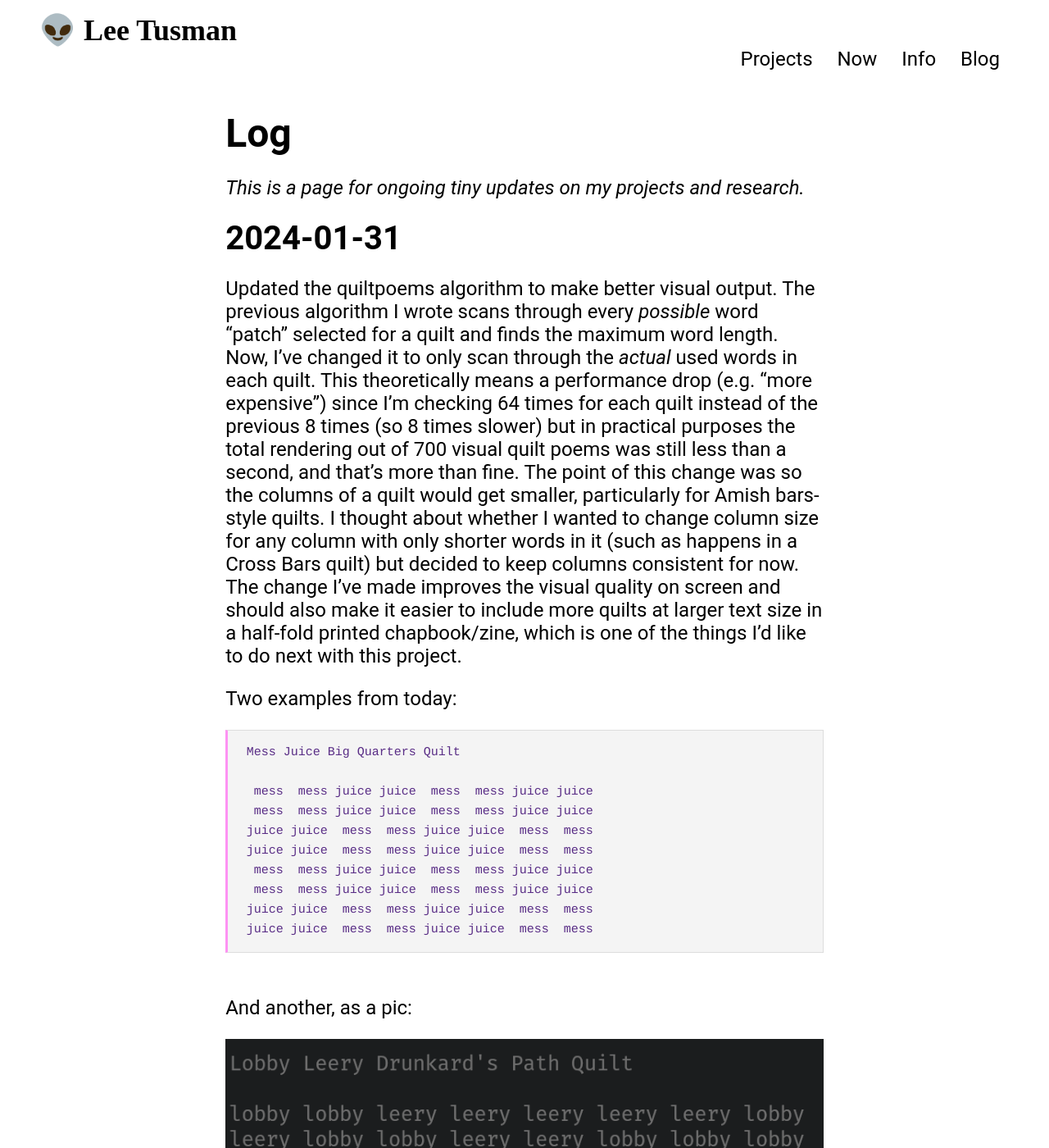
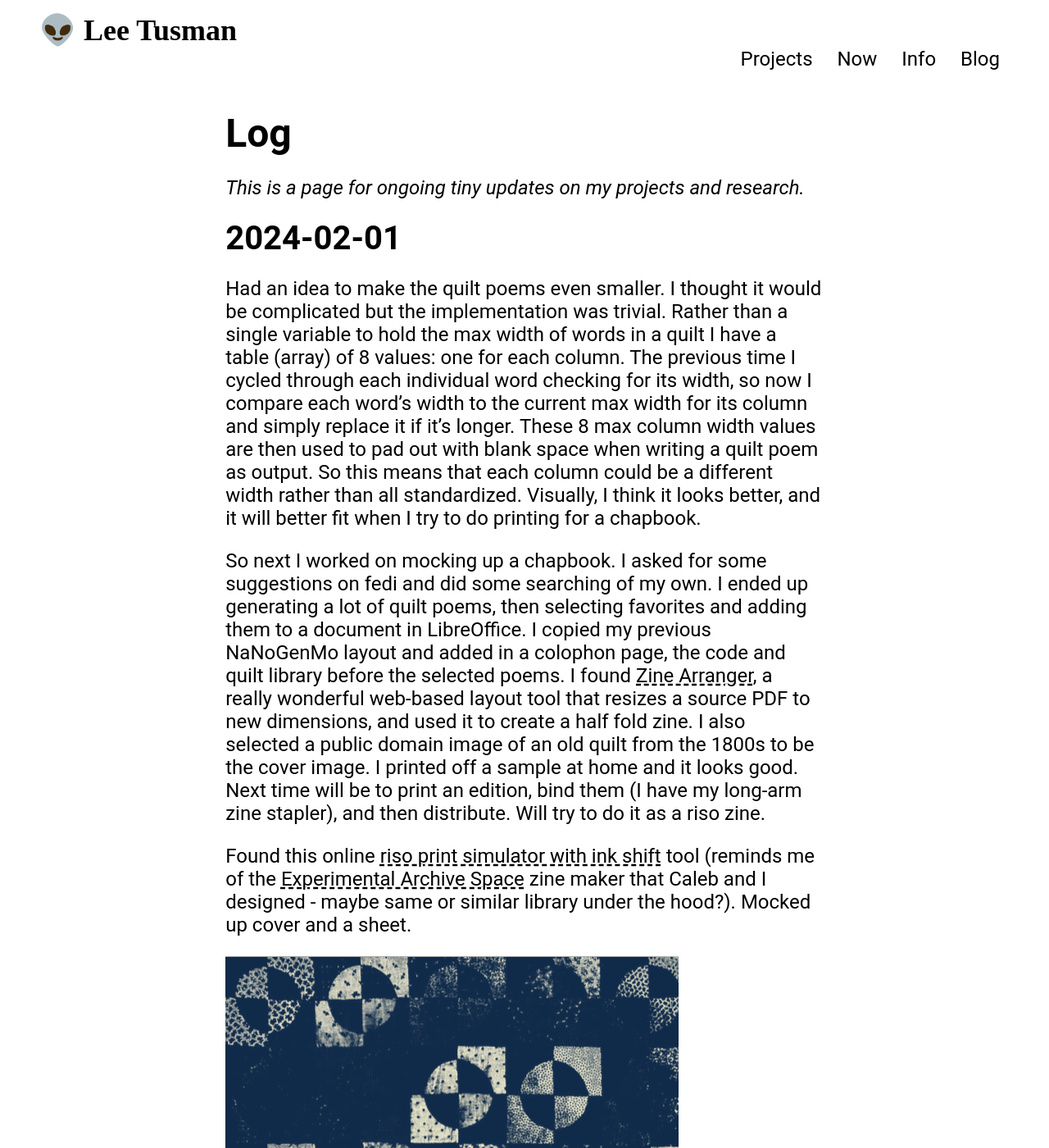
Before and after one commit to lee2sman/nosebook, a Jekyll site: the page built from log.md, in a window 1280 px wide and 1400 px high. Shown: the whole window at 82% size. Built offline with Jekyll 4.4.1, drawn with Linux system fonts in a browser that asks for light colours; some web fonts are replaced.

Commit message:
update log

```diff
--- a/log.md
+++ b/log.md
@@ -7,6 +7,18 @@ permalink: /log/
 # Log
 
 *This is a page for ongoing tiny updates on my projects and research.*
+
+## 2024-02-01
+
+Had an idea to make the quilt poems even smaller. I thought it would be complicated but the implementation was trivial. Rather than a single variable to hold the max width of words in a quilt I have a table (array) of 8 values: one for each column. The previous time I cycled through each individual word checking for its width, so now I compare each word's width to the current max width for its column and simply replace it if it's longer. These 8 max column width values are then used to pad out with blank space when writing a quilt poem as output. So this means that each column could be a different width rather than all standardized. Visually, I think it looks better, and it will better fit when I try to do printing for a chapbook.
+
+So next I worked on mocking up a chapbook. I asked for some suggestions on fedi and did some searching of my own. I ended up generating a lot of quilt poems, then selecting favorites and adding them to a document in LibreOffice. I copied my previous NaNoGenMo layout and added in a colophon page, the code and quilt library before the selected poems. I found [Zine Arranger](https://nashhigh.itch.io/zinearranger), a really wonderful web-based layout tool that resizes a source PDF to new dimensions, and used it to create a half fold zine. I also selected a public domain image of an old quilt from the 1800s to be the cover image. I printed off a sample at home and it looks good. Next time will be to print an edition, bind them (I have my long-arm zine stapler), and then distribute. Will try to do it as a riso zine.
+
+Found this online [riso print simulator with ink shift](https://risottostudio.com/pages/print-simulator-ink-shift) tool (reminds me of the [Experimental Archive Space](https://www.experimentalarchive.space/) zine maker that Caleb and I designed - maybe same or similar library under the hood?). Mocked up cover and a sheet.
+
+![Mockup of a riso-printed cover]({{"/images/log/riso-cover-mock.png" | absolute_url}})
+
+![Mockup of a riso-printed sheet page]({{"/images/log/quiltpoems-riso-mock.png" | absolute_url}})
 
 ## 2024-01-31
 
```
Also changed, not shown: images/log/quiltpoems-riso-mock.png (added), images/log/riso-cover-mock.png (added).
